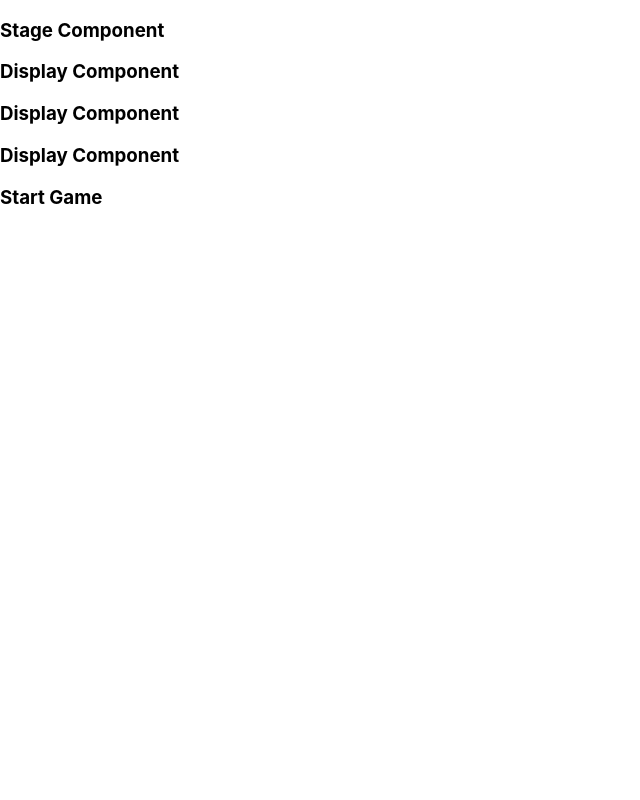
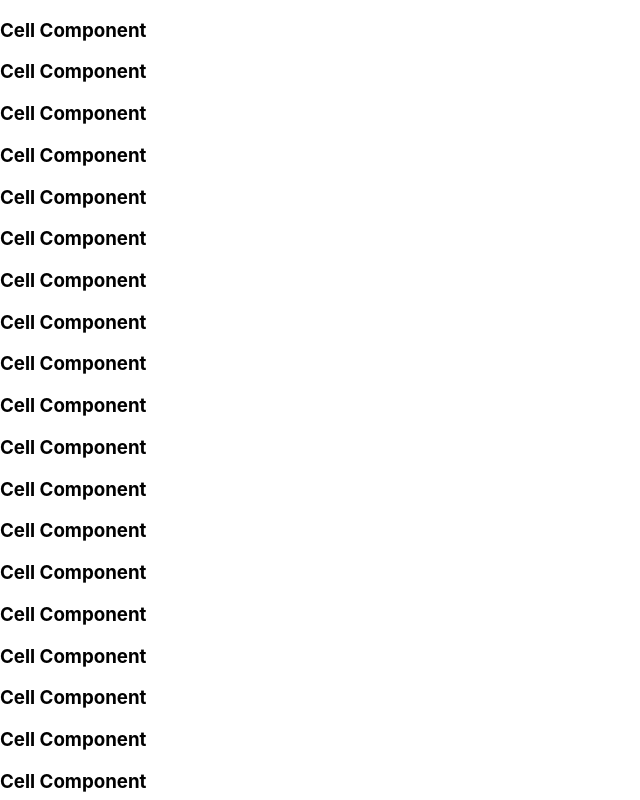
Before and after one commit to SimasDei/react-tetris, a React (Create React App) app: page / in a window 1280 px wide. Shown: the top 800 px of the page, without its empty margins (0-640 px from the left). Built offline with nearby package versions, Linux system fonts and the light colour scheme.

Commit message:
add stageBuilder funcktion

```diff
--- a/src/components/Stage.js
+++ b/src/components/Stage.js
@@ -4,7 +4,7 @@ import Cell from './Cell';
 const Stage = ({stage}) => {
   return (
     <div>
-      <h3>Stage Component</h3>
+      {stage.map(row => row.map((cell, x) => <Cell key={x} type={[0]} />))}
     </div>
   )
 }
--- a/src/components/Tetris.js
+++ b/src/components/Tetris.js
@@ -1,4 +1,6 @@
 import React from 'react';
+
+import {createStage} from '../gameHelpers';
 
 import Stage from './Stage';
 import Display from './Display';
@@ -7,7 +9,7 @@ import StartButton from './StartButton';
 const Tetris = () => {
   return (
     <div>
-      <Stage />
+      <Stage stage={createStage()} />
       <aside>
       <div>
         <Display text="Score" />
--- /dev/null
+++ b/src/gameHelpers.js
@@ -0,0 +1,6 @@
+export const STAGE_WIDTH = 12;
+export const STAGE_HEIGHT = 20;
+
+export const createStage = () => {
+  return Array.from(Array(STAGE_HEIGHT), () => new Array(STAGE_WIDTH).fill([0, 'clear']))
+}
```
Also changed, not shown: src/tetrominos.js (added).
